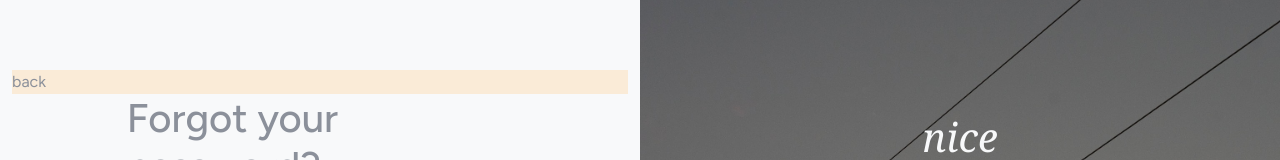
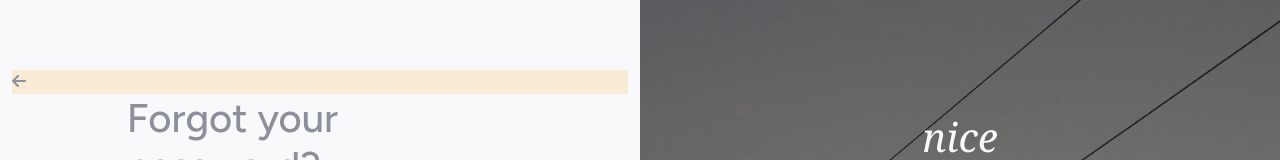
Before and after one commit to cleaningsupplies/auth_public, a React (Create React App) app: page / in a window 1280 px wide. Both pictures are taken after a click on the element "Forgot password". Shown: the part 173-333 px from the top of the page. Built offline with nearby package versions, Linux system fonts and the light colour scheme.

Commit message:
favicon added

```diff
--- a/package.json
+++ b/package.json
@@ -3,9 +3,14 @@
   "version": "0.1.0",
   "private": true,
   "dependencies": {
+    "@fortawesome/fontawesome-svg-core": "^6.2.0",
+    "@fortawesome/free-regular-svg-icons": "^6.2.0",
+    "@fortawesome/free-solid-svg-icons": "^6.2.0",
+    "@fortawesome/react-fontawesome": "^0.2.0",
     "@testing-library/jest-dom": "^5.16.5",
     "@testing-library/react": "^13.4.0",
     "@testing-library/user-event": "^13.5.0",
+    "babel-plugin-macros": "^3.1.0",
     "bootstrap": "^5.2.2",
     "react": "^18.2.0",
     "react-bootstrap": "^2.5.0",
--- a/src/Forgot.js
+++ b/src/Forgot.js
@@ -4,6 +4,8 @@
 import Col from 'react-bootstrap/Col';
 import React from 'react';
 import "./css/forgot.css";
+import { FontAwesomeIcon } from '@fortawesome/react-fontawesome'
+import { faArrowLeft } from '@fortawesome/free-solid-svg-icons'
 
 export default function Forgot({changeForm}) {
 
@@ -15,7 +17,7 @@
     return (
         <div className='sign-container'>
             <div className='back' name="link_signin" onClick={change}>
-            back
+                <FontAwesomeIcon icon={faArrowLeft} />
             </div>
             <Container fluid>
                 <Row className="justify-content-md-center mb-4">
```
Also changed, not shown: 1 other file (tests, documents, lock files or other folders).
